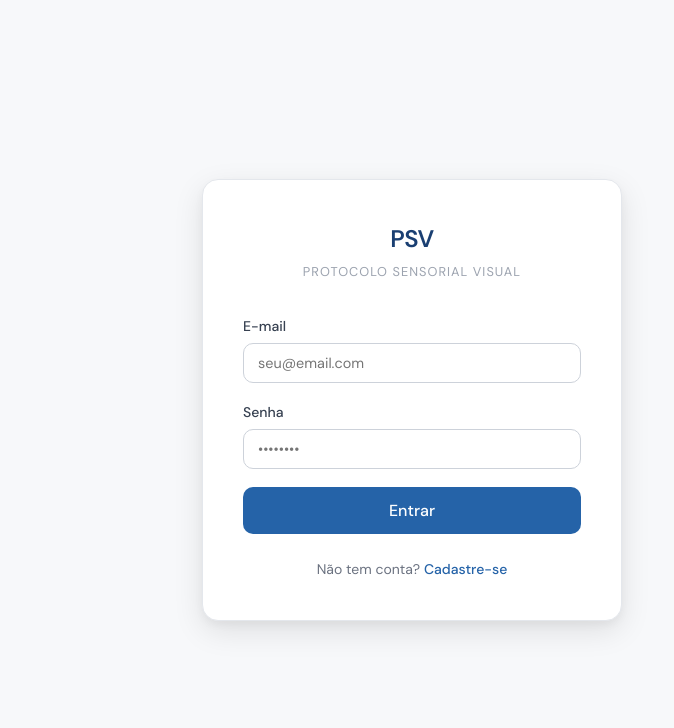
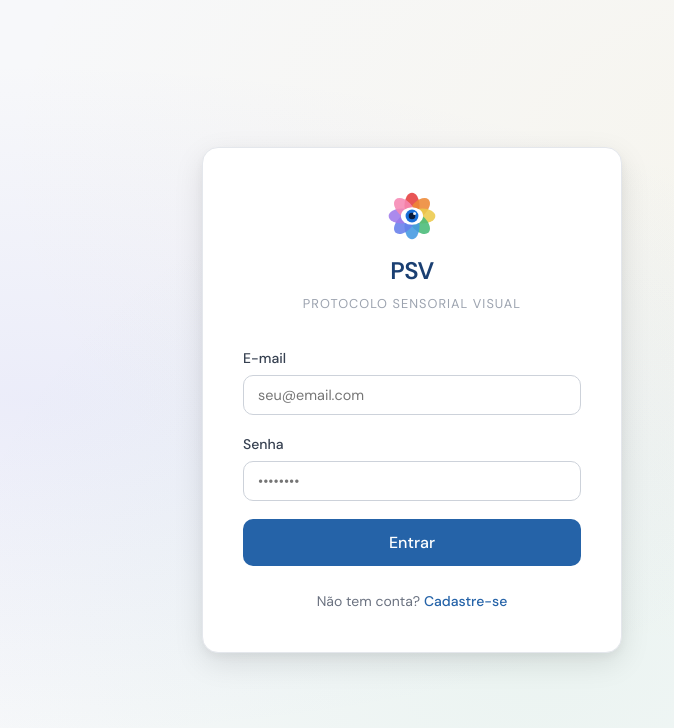
Before and after one commit to luolife/psv-project, a React (Vite) app in the folder psv-frontend/: page /login in a window 1280 px wide. Shown: the top 728 px of the page, without its empty margins (228-902 px from the left). Built offline with nearby package versions, Linux system fonts and the light colour scheme; no server answers.

Commit message:
ajuste nas tarefas e identidade visual

```diff
--- a/psv-frontend/src/components/Navbar.jsx
+++ b/psv-frontend/src/components/Navbar.jsx
@@ -1,6 +1,32 @@
 // frontend/src/components/Navbar.jsx
 import { Link, useNavigate } from "react-router-dom";
 import { useAuth } from "../context/AuthContext";
+
+function PsvLogo({ size = 32 }) {
+  return (
+    <svg width={size} height={size} viewBox="0 0 48 48" xmlns="http://www.w3.org/2000/svg">
+      {/* Pétalas coloridas rotacionadas ao redor do centro */}
+      <ellipse cx="24" cy="15" rx="6.5" ry="11" fill="#E53E3E" opacity="0.88" transform="rotate(0 24 24)"/>
+      <ellipse cx="24" cy="15" rx="6.5" ry="11" fill="#ED8936" opacity="0.88" transform="rotate(45 24 24)"/>
+      <ellipse cx="24" cy="15" rx="6.5" ry="11" fill="#ECC94B" opacity="0.88" transform="rotate(90 24 24)"/>
+      <ellipse cx="24" cy="15" rx="6.5" ry="11" fill="#48BB78" opacity="0.88" transform="rotate(135 24 24)"/>
+      <ellipse cx="24" cy="15" rx="6.5" ry="11" fill="#4299E1" opacity="0.88" transform="rotate(180 24 24)"/>
+      <ellipse cx="24" cy="15" rx="6.5" ry="11" fill="#667EEA" opacity="0.88" transform="rotate(225 24 24)"/>
+      <ellipse cx="24" cy="15" rx="6.5" ry="11" fill="#9F7AEA" opacity="0.88" transform="rotate(270 24 24)"/>
+      <ellipse cx="24" cy="15" rx="6.5" ry="11" fill="#F687B3" opacity="0.88" transform="rotate(315 24 24)"/>
+      {/* Esclera (branco do olho) */}
+      <ellipse cx="24" cy="24" rx="9.5" ry="7.5" fill="white"/>
+      {/* Íris */}
+      <circle cx="24" cy="24" r="5.5" fill="#1A6FD8"/>
+      {/* Pupila */}
+      <circle cx="24" cy="24" r="2.8" fill="#0A1A3A"/>
+      {/* Reflexo */}
+      <circle cx="26.2" cy="21.8" r="1.3" fill="white" opacity="0.9"/>
+    </svg>
+  );
+}
+
+export { PsvLogo };
 
 export default function Navbar() {
   const { professional, logout } = useAuth();
@@ -13,8 +39,10 @@ export default function Navbar() {
 
   return (
     <nav className="navbar">
+      <div className="navbar__rainbow" />
       <div className="navbar__inner">
         <Link to="/" className="navbar__brand">
+          <PsvLogo size={34} />
           PSV <span>Protocolo Sensorial Visual</span>
         </Link>
         <div className="navbar__actions">
--- a/psv-frontend/src/index.css
+++ b/psv-frontend/src/index.css
@@ -102,11 +102,26 @@ h3 { font-size: 1rem;    font-weight: 500; }
   border-bottom: 1px solid var(--c-border);
   height: 60px;
   display: flex;
-  align-items: center;
+  flex-direction: column;
+  justify-content: center;
   position: sticky;
   top: 0;
   z-index: 100;
   box-shadow: var(--shadow-sm);
+}
+
+/* Linha arco-íris fina na base da navbar */
+.navbar__rainbow {
+  position: absolute;
+  bottom: 0;
+  left: 0;
+  right: 0;
+  height: 3px;
+  background: linear-gradient(
+    to right,
+    #E53E3E, #ED8936, #ECC94B, #48BB78,
+    #4299E1, #667EEA, #9F7AEA, #F687B3
+  );
 }
 
 .navbar__inner {
@@ -431,8 +446,12 @@ h3 { font-size: 1rem;    font-weight: 500; }
   min-height: 100vh;
   display: grid;
   place-items: center;
-  background: var(--c-bg);
   padding: 2rem 1rem;
+  background:
+    radial-gradient(ellipse at 20% 50%, rgba(99,102,241,0.08) 0%, transparent 60%),
+    radial-gradient(ellipse at 80% 20%, rgba(236,201,74,0.07) 0%, transparent 55%),
+    radial-gradient(ellipse at 60% 80%, rgba(72,187,120,0.07) 0%, transparent 55%),
+    var(--c-bg);
 }
 
 .auth-card {
@@ -451,8 +470,14 @@ h3 { font-size: 1rem;    font-weight: 500; }
 }
 
 .auth-header__logo {
+  display: flex;
+  justify-content: center;
+  margin-bottom: 0.5rem;
+}
+
+.auth-header__name {
   font-size: 1.5rem;
-  font-weight: 600;
+  font-weight: 700;
   color: var(--c-blue-700);
   letter-spacing: -0.02em;
 }
--- a/psv-frontend/src/pages/Login.jsx
+++ b/psv-frontend/src/pages/Login.jsx
@@ -2,6 +2,7 @@
 import { useState } from "react";
 import { Link, useNavigate } from "react-router-dom";
 import { useAuth } from "../context/AuthContext";
+import { PsvLogo } from "../components/Navbar";
 
 export default function Login() {
   const { login } = useAuth();
@@ -30,7 +31,10 @@ export default function Login() {
     <div className="auth-page">
       <div className="auth-card">
         <div className="auth-header">
-          <div className="auth-header__logo">PSV</div>
+          <div className="auth-header__logo">
+            <PsvLogo size={56} />
+          </div>
+          <div className="auth-header__name">PSV</div>
           <div className="auth-header__sub">Protocolo Sensorial Visual</div>
         </div>
 
--- a/psv-frontend/src/pages/TaskRunner.jsx
+++ b/psv-frontend/src/pages/TaskRunner.jsx
@@ -217,13 +217,6 @@ export default function TaskRunner() {
                     }}>
                       {on && <span style={{ color: "#fff", fontSize: 12, fontWeight: 700 }}>✓</span>}
                     </div>
-                    <div style={{
-                      width: 26, height: 26, borderRadius: "50%", flexShrink: 0,
-                      background: done ? "var(--c-teal-500)" : on ? "var(--c-blue-500)" : "var(--c-blue-100)",
-                      color: on ? "#fff" : "var(--c-blue-700)",
-                      display: "flex", alignItems: "center", justifyContent: "center",
-                      fontSize: "0.8rem", fontWeight: 600,
-                    }}>{i + 1}</div>
                     <div style={{ flex: 1 }}>
                       <span style={{ fontSize: "0.9rem", fontWeight: on ? 500 : 400 }}>{t.label}</span>
                       {done && <span className="text-small text-muted" style={{ marginLeft: "0.5rem" }}>— concluída</span>}
--- a/psv-frontend/src/tasks/motion.js
+++ b/psv-frontend/src/tasks/motion.js
@@ -149,8 +149,14 @@ class DotStim {
     const cx   = cssW / 2;
     const cy   = cssH / 2;
 
+    // Limpa o canvas usando as dimensões físicas reais (sem transform DPR).
+    // fillRect com cssW/cssH só cobre 1/dpr² dos pixels em telas retina,
+    // deixando rastro dos frames anteriores nos pixels restantes.
+    ctx.save();
+    ctx.setTransform(1, 0, 0, 1, 0, 0);
     ctx.fillStyle = "#000";
-    ctx.fillRect(0, 0, cssW, cssH);
+    ctx.fillRect(0, 0, canvas.width, canvas.height);
+    ctx.restore();
 
     ctx.save();
     ctx.beginPath();
```
Also changed, not shown: 1 other file (tests, documents, lock files or other folders).
